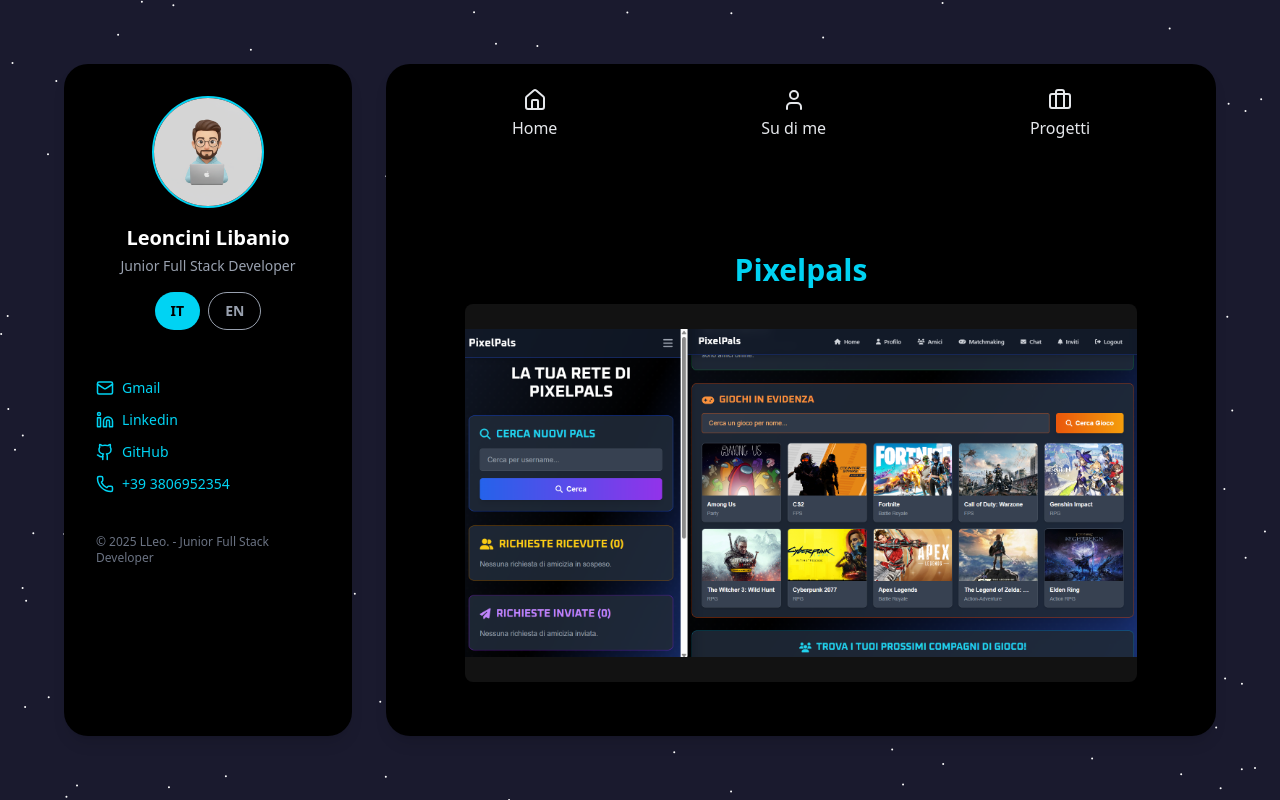
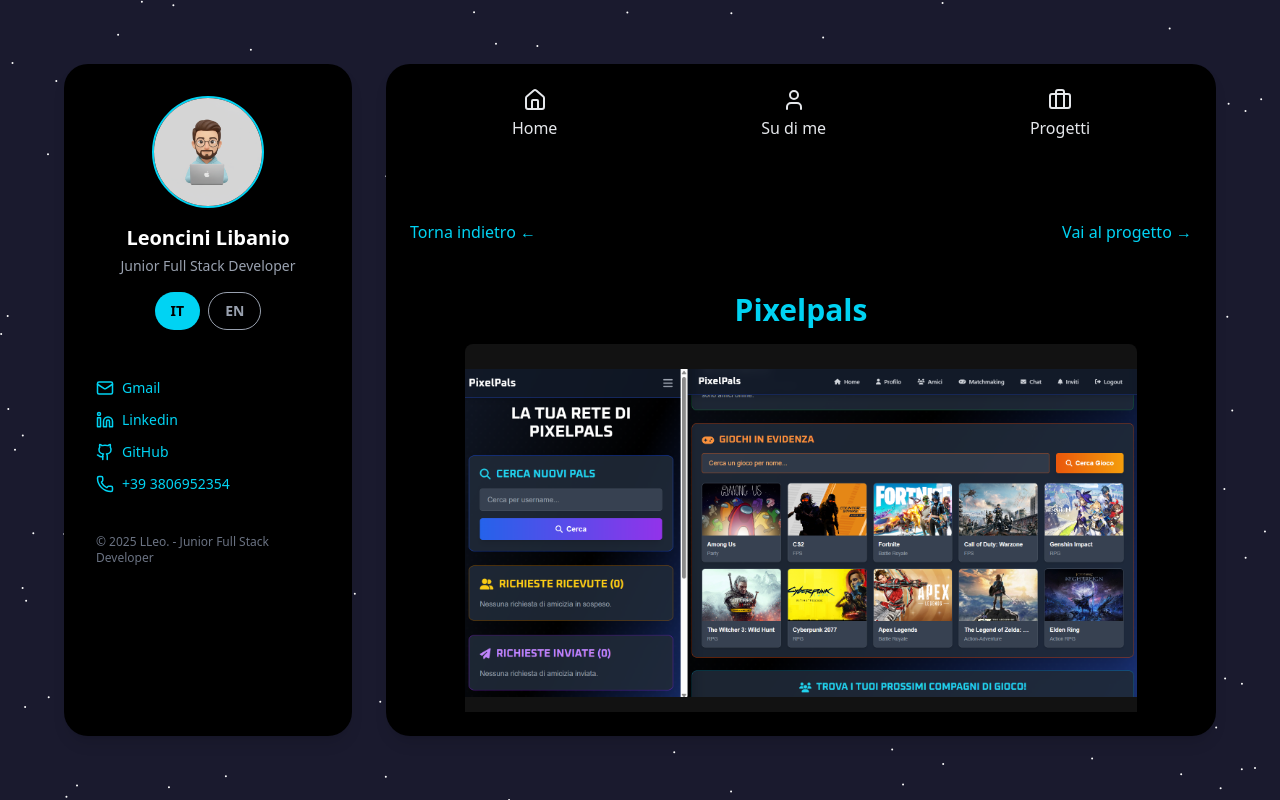
Before and after one commit to LLeo93/LLPortfolio, a React (Vite) app: page /projects/pixelpals in a window 1280 px wide. Built offline with nearby package versions, Linux system fonts and the light colour scheme.

Commit message:
aggiunte frecce per comodità

```diff
--- a/src/pages/Projects.tsx
+++ b/src/pages/Projects.tsx
@@ -14,7 +14,6 @@ const Projects: React.FC = () => {
         <div className="grid grid-cols-1 md:grid-cols-2 gap-8">
           {/* Project Card Pixelpals*/}
           <div className="bg-neutral-900 bg-opacity-10 p-6 rounded-xl shadow-lg transform transition-transform duration-300 hover:scale-105 block">
-            <Link to="https://pixelpals-pous.onrender.com">
             {/* bg-project per immagine icona */}
             <div className="bg-project-pixelpals h-32 md:h-48 w-full rounded-lg mb-4 "></div>
             <h4 className="text-xl font-bold mb-2 text-white">
@@ -23,20 +22,11 @@ const Projects: React.FC = () => {
             <p className="text-gray-300 text-sm">
               {t('projects_list.pixelpals_description')}
             </p>
-            </Link>
             <Link to="/projects/pixelpals">
               <span className="text-cyan-400 hover:text-cyan-200 transition-colors mt-2 block">
                 {t('projects_list.details')}&rarr;
               </span>
             </Link>
-            <a
-              href="https://pixelpals-pous.onrender.com"
-              target="_blank"
-              rel="noopener noreferrer"
-              className="text-cyan-400 hover:text-cyan-200 transition-colors mt-2 block"
-            >
-              {t('projects_list.view_project')}&rarr;
-            </a>
             <a
               href="https://github.com/LLeo93/pixelpals/blob/main/README.md"
               className="text-cyan-400 hover:text-cyan-200 transition-colors mt-2 block"
--- a/src/pages/ProjectsDetails.tsx
+++ b/src/pages/ProjectsDetails.tsx
@@ -21,6 +21,23 @@ const ProjectsDetails: React.FC = () => {
   }
 
   return (
+    <>
+      <div className="flex justify-between">
+        <Link
+          to="/projects"
+          className="text-cyan-400 hover:text-cyan-200 transition-colors"
+        >
+          {t('project_details.back')} &larr;
+        </Link>
+        <a
+          href={project.link}
+          target="_blank"
+          rel="noopener noreferrer"
+          className="text-cyan-400 hover:text-cyan-200 transition-colors mb-4"
+        >
+          {t('project_details.go_to_project')} &rarr;
+        </a>
+      </div>
       <div className="flex-1 flex flex-col items-center justify-start p-8 text-gray-200 overflow-y-auto">
         <h2 className="text-3xl font-bold mb-4 text-cyan-400">
           {t(project.titleKey)}
@@ -46,6 +63,7 @@ const ProjectsDetails: React.FC = () => {
           {t('project_details.back')} &larr;
         </Link>
       </div>
+    </>
   );
 };
 
```
Lines whose indentation alone changed are shown as unchanged.
